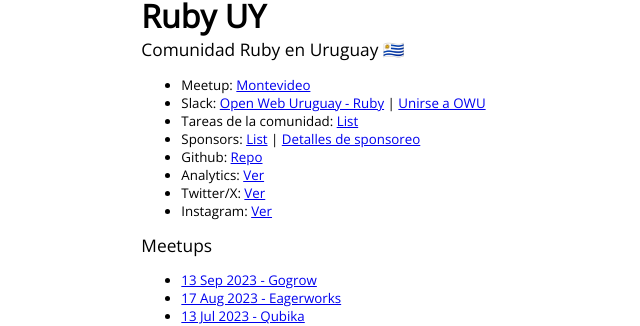
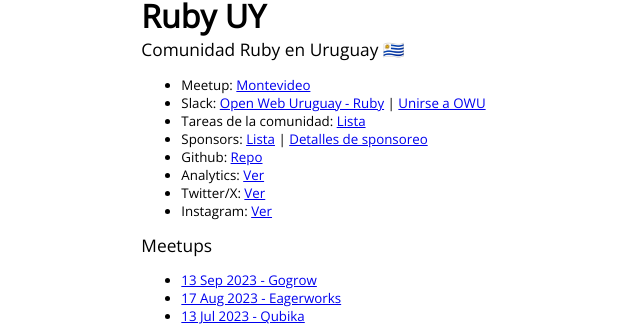
Before and after one commit to rubyuy/ruby.uy, a Jekyll site: the page built from index.md, in a window 1280 px wide. Shown: the part 291-617 px from the top of the page, without its empty margins (0-640 px from the left). Built offline with Jekyll 4.4.1, drawn with Linux system fonts in a browser that asks for light colours; our own code applies the rules of GitHub Pages for plain Markdown files.

Commit message:
Updates list

```diff
--- a/index.md
+++ b/index.md
@@ -4,8 +4,8 @@
     Slack: <a href="https://owu.slack.com/archives/C52L2AK8W" target="_blank">Open Web Uruguay - Ruby</a> |
     <a href="https://owu.uy">Unirse a OWU</a>
   </li>
-  <li>Tareas de la comunidad: <a href="/community_tasks">List</a></li>
-  <li>Sponsors: <a href="/sponsors">List</a> | <a href="/sponsorship_details">Detalles de sponsoreo</a></li>
+  <li>Tareas de la comunidad: <a href="/community_tasks">Lista</a></li>
+  <li>Sponsors: <a href="/sponsors">Lista</a> | <a href="/sponsorship_details">Detalles de sponsoreo</a></li>
   <li>Github: <a href="https://github.com/rubyuy/ruby.uy" target="_blank">Repo</a></li>
   <li>Analytics: <a href="https://analytics.umami.is/share/MbC0PW7QoyfeUQU8/RubyUY" target="_blank">Ver</a></li>
   <li>Twitter/X: <a href="https://twitter.com/rubymontevideo">Ver</a></li>
```
